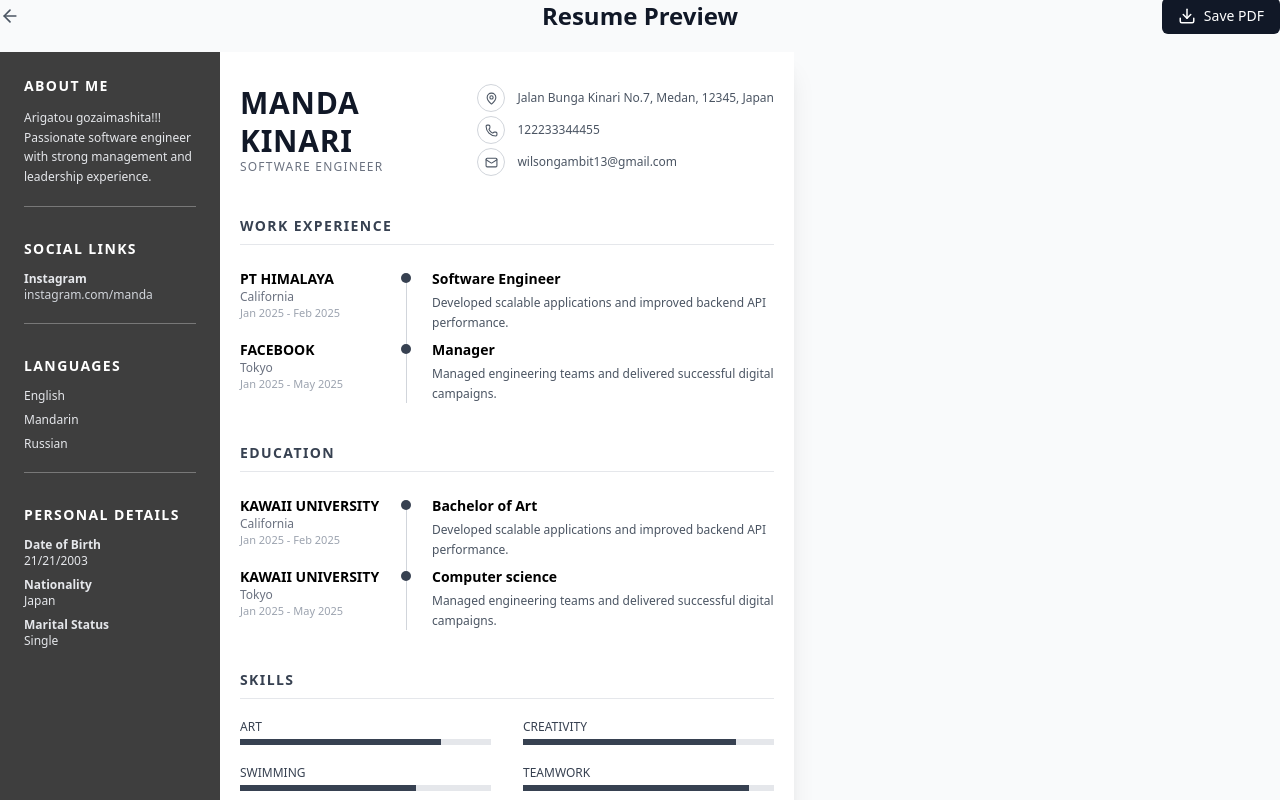
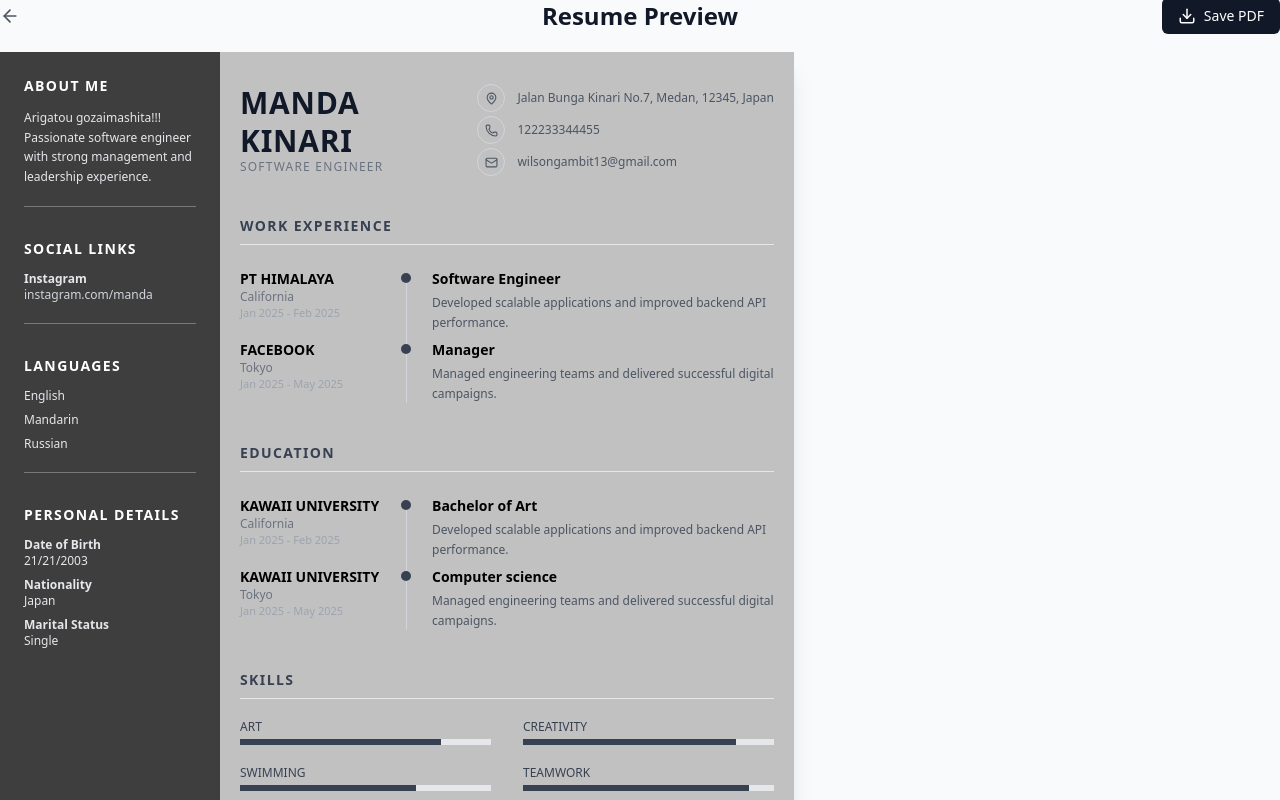
Before and after one commit to codewilson64/resume-builder, a Next.js app: page /resume/preview in a window 1280 px wide. Shown: the top 800 px of the page. Built offline with nearby package versions, Linux system fonts and the light colour scheme.

Commit message:
fix pdf spacing

```diff
--- a/src/app/components/templates/BudapestTemplate.jsx
+++ b/src/app/components/templates/BudapestTemplate.jsx
@@ -71,7 +71,7 @@ export default function BudapestTemplate() {
         </aside>
 
         {/* ---------- RIGHT MAIN CONTENT ---------- */}
-        <main className="py-8 px-5 space-y-10">
+        <main className="bg-[#c2c1c1] py-8 px-5 space-y-10">
 
           {/* NAME + TITLE */}
           <header className="flex flex-row items-start justify-between gap-6">
--- a/src/app/styles/print.css
+++ b/src/app/styles/print.css
@@ -4,9 +4,7 @@
     display: none !important;
   }
   .resume-scale {
-    margin: 0 !important;
-    padding: 0 !important;
-    transform: translateX(-8px);
+    transform: none !important;
     width: 794px !important;
   }
 
```
